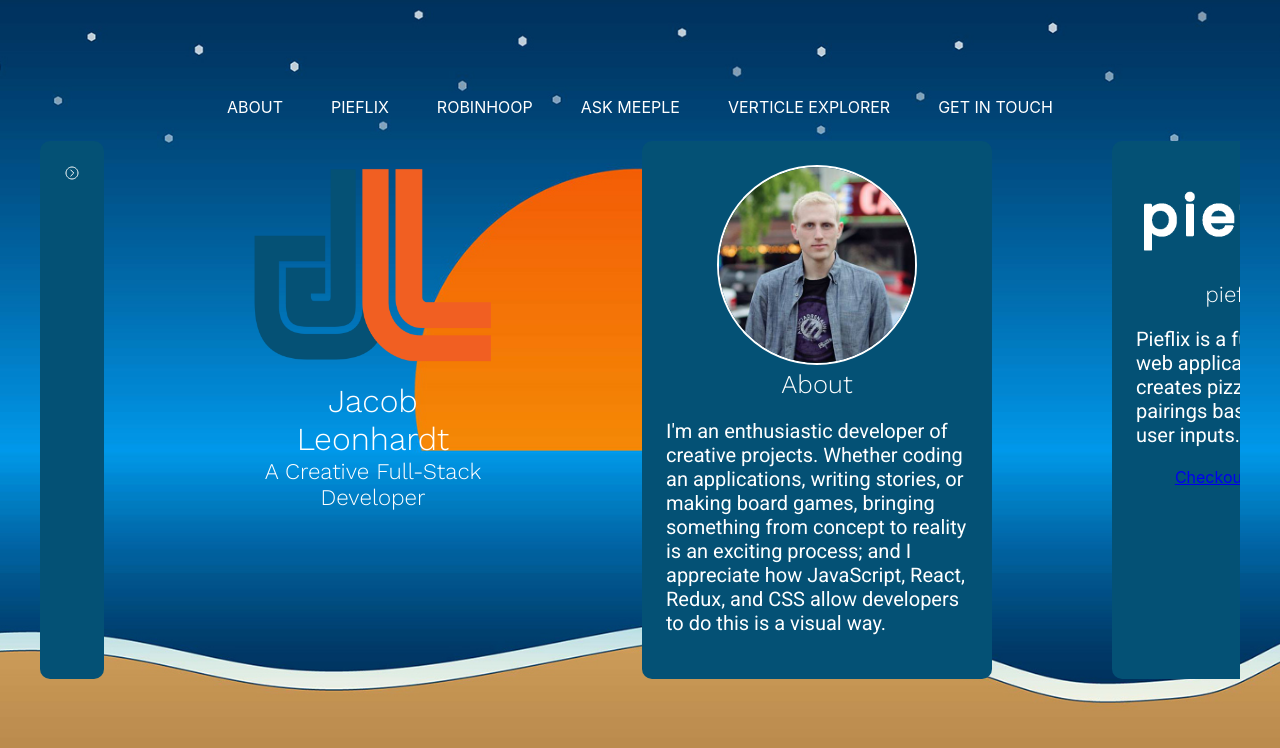
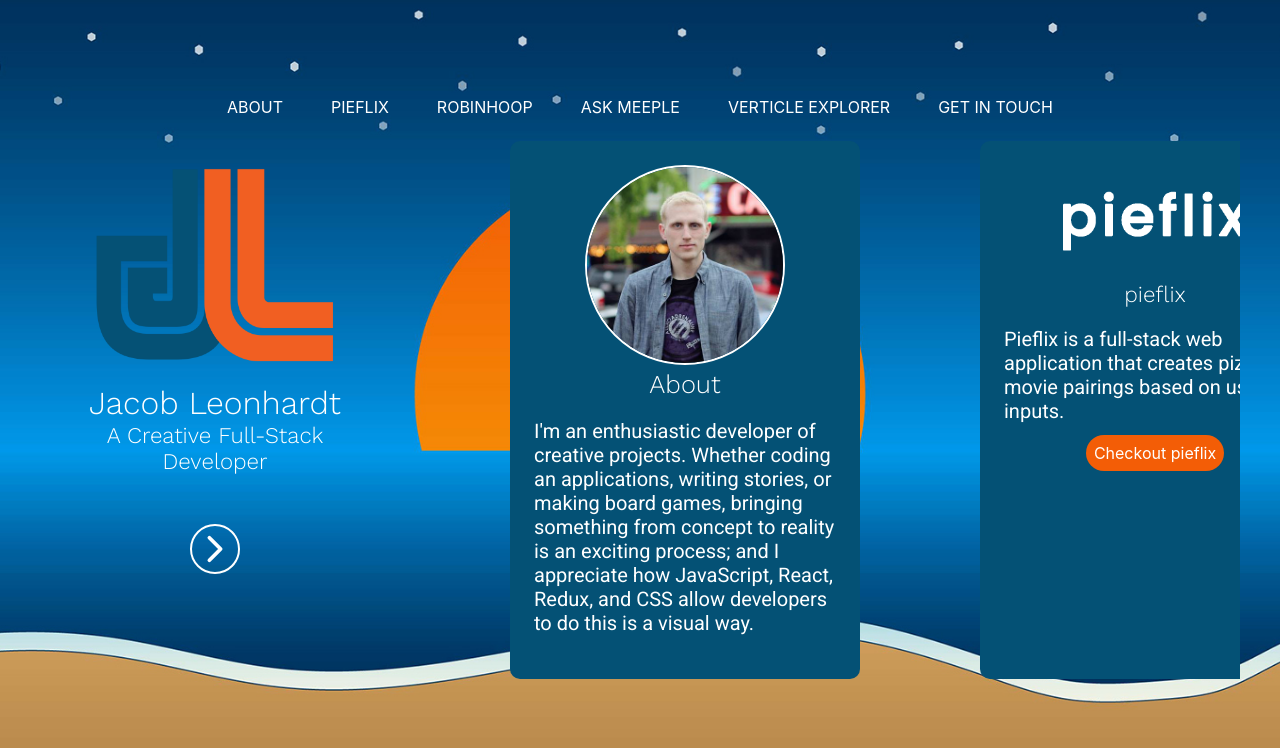
Before and after one commit to jacobleonhardt/portfolio, a React (Create React App) app in the folder portfolio/: page / in a window 1280 px wide. Shown: the top 748 px of the page. Built offline with nearby package versions, Linux system fonts and the light colour scheme.

Commit message:
cards design updated

```diff
--- a/portfolio/src/components/about/about.css
+++ b/portfolio/src/components/about/about.css
@@ -1,6 +1,5 @@
 #about {
     /* padding: 4%; */
-    min-width: 350px;
     width: 100%;
     /* background-color: #00315C; */
     color: #fff;
--- a/portfolio/src/components/greeting/greeting.js
+++ b/portfolio/src/components/greeting/greeting.js
@@ -9,6 +9,7 @@ const Greeting = () => {
             <h1>Jacob Leonhardt</h1>
             <h2>A Creative Full-Stack Developer</h2>
             <div className="space med"></div>
+            <div id='arrow' className="icon-link"><ion-icon name="chevron-forward-outline"></ion-icon></div>
         </div>
     )
 }
--- a/portfolio/src/components/splash/landing.css
+++ b/portfolio/src/components/splash/landing.css
@@ -30,6 +30,8 @@
 
 .slides > div {
     scroll-snap-align: start;
+    min-width: 350px;
+    width: 100vw;
     padding: 2%;
     margin: 2% 5%;
     border-radius: 10px;
@@ -41,3 +43,15 @@
 
     display: block;
 }
+
+.slides div > a {
+    padding: 8px;
+    border-radius: 25px;
+    color: #fff;
+    background: #F35D06;
+    text-decoration: none;
+  }
+
+.slides div > a:hover {
+    background: #921210;
+}
--- a/portfolio/src/components/splash/landing.js
+++ b/portfolio/src/components/splash/landing.js
@@ -16,7 +16,6 @@ const Landing = () => {
             <Nav />
             <div className='slider'>
                 <div className='slides'>
-                    <div id='arrow' className="icon-link"><ion-icon name="chevron-forward-circle-outline"></ion-icon></div>
                     <Greeting />
                     <About />
                     <Pieflix />
--- a/portfolio/src/index.css
+++ b/portfolio/src/index.css
@@ -14,6 +14,7 @@ body {
   display: flex;
   justify-content: center;
   align-items: center;
+  padding: 2%;
   margin: 0;
   font-family: -apple-system, 'Roboto', 'Oxygen',
     'Ubuntu', 'Cantarell', 'Fira Sans', 'Droid Sans', 'Helvetica Neue',
@@ -49,26 +50,29 @@ p {
   padding: 25px;
 }
 
-a.icon-link {
+#arrow.icon-link {
   transition: .5s;
+  width: 50px;
   display: flex;
   align-items: center;
-  font-size: 32px;
+  padding: 3px;
+  border: 2px solid #fff;
+  border-radius: 25px;
+  margin: 0 auto;
+  font-size: 40px;
   color: #fff;
-  padding: 3px;
-  border: 1px solid #fff;
-  border-radius: 25px;
-  animation: fadeInDown 5s;
+  background: transparent;
+  animation: fadeInLeft 5s;
 }
 
-@keyframes fadeInDown {
+@keyframes fadeInLeft {
   0% {
     opacity: 0;
-    transform: translateY(-20px);
+    transform: translateX(-20px);
   }
   100% {
     opacity: 1;
-    transform: translateY(0px);
+    transform: translateX(0px);
   }
 }
 
```
